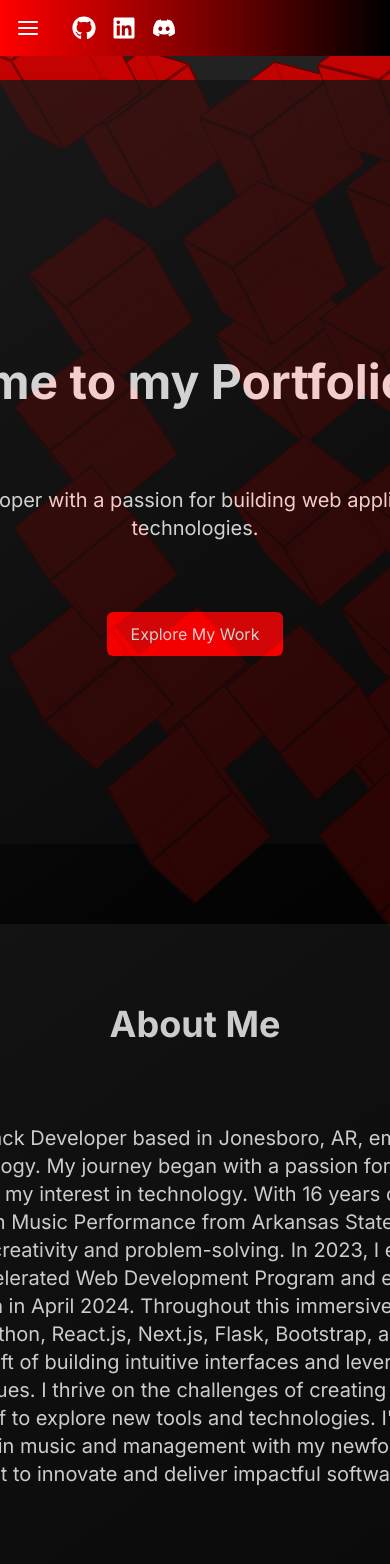
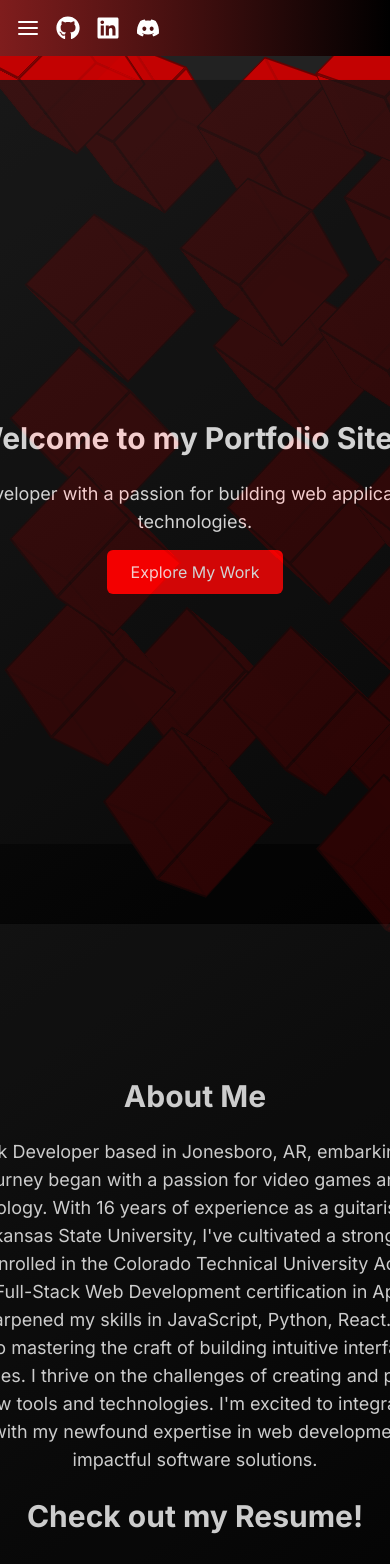
Before and after one commit to JBreyt24/Portfolio_Page, a Next.js app: page / in a window 390 px wide. Shown: the top 1564 px of the page. Built offline with nearby package versions, Linux system fonts and the light colour scheme.

Commit message:
updated mobile query and hamburger menu on nav

```diff
--- a/src/app/page.jsx
+++ b/src/app/page.jsx
@@ -10,6 +10,7 @@ import { FaGithub, FaLinkedin, FaDiscord } from 'react-icons/fa';
 export default function Home() {
   const [modalOpen, setModalOpen] = useState(false);
   const [currentProject, setCurrentProject] = useState(null);
+  const [resumeModalOpen, setResumeModalOpen] = useState(false);
 
   // Project Cards
   const projects = [
@@ -44,6 +45,14 @@ export default function Home() {
   const closeModal = () => {
     setModalOpen(false);
     setCurrentProject(null);
+  };
+
+  const openResumeModal = () => {
+    setResumeModalOpen(true);
+  };
+
+  const closeResumeModal = () => {
+    setResumeModalOpen(false);
   };
 
   // Cube animation
@@ -103,13 +112,13 @@ export default function Home() {
       <div className="background-container"></div>
       <div className="relative z-10">
         <Navbar />
-        <main className="w-full flex flex-col items-center justify-center flex-1 px-20 text-center mt-20">
+        <main className="w-full flex flex-col items-center justify-center flex-1 px-4 md:px-20 text-center mt-20">
 
           {/* Home Section */}
 
           <section id="home" className="min-h-screen flex flex-col items-center justify-center bg-secondary py-20 text-white obelisk">
             <div className="obelisk-content">
-              <h1 className="text-5xl font-bold mb-4">
+              <h1 className="text-3xl md:text-5xl font-bold mb-4">
                 <Typewriter
                   words={['Hi, I am Josh Breytspraak', 'Welcome to my Portfolio Site!']}
                   loop={false}
@@ -120,10 +129,10 @@ export default function Home() {
                   delaySpeed={1000}
                 />
               </h1>
-              <p className="mt-20 text-xl max-w-4xl">
+              <p className="mt-6 md:mt-20 text-lg md:text-xl max-w-4xl">
                 I&apos;m a Full Stack Web Developer with a passion for building web applications and exploring new technologies.
               </p>
-              <div className="mt-20">
+              <div className="mt-6 md:mt-20">
                 <a href="#projects" className="px-6 py-3 bg-primary text-white rounded-md hover:bg-red-700 transition duration-300">
                   Explore My Work
                 </a>
@@ -135,8 +144,8 @@ export default function Home() {
 
           <section id="about" className="min-h-screen flex flex-col items-center justify-center bg-secondary py-20 text-white obelisk">
             <div className="obelisk-content">
-              <h2 className="text-4xl font-bold mb-20">About Me</h2>
-              <p className="mt-4 text-xl max-w-4xl">
+              <h2 className="text-3xl md:text-4xl font-bold mb-6 md:mb-20">About Me</h2>
+              <p className="mt-4 text-lg md:text-xl max-w-4xl">
                 I&apos;m an Entry-Level Full Stack Developer based in Jonesboro, AR, embarking on a unique path into the world of technology.
                 My journey began with a passion for video games and music production, which sparked my interest in technology.
                 With 16 years of experience as a guitarist and a Bachelor&apos;s degree in Music Performance from Arkansas State University, I&apos;ve cultivated a strong foundation in creativity and problem-solving.
@@ -148,13 +157,14 @@ export default function Home() {
                 I thrive on the challenges of creating and problem-solving, constantly pushing myself to explore new tools and technologies.
                 I&apos;m excited to integrate my diverse background in music and management with my newfound expertise in web development to innovate and deliver impactful software solutions.
               </p>
-              <h3 className="text-4xl font-bold mt-20 mb-20">Check out my Resume!</h3>
+              <h3 className="text-3xl md:text-4xl font-bold mt-6 md:mt-20 mb-6 md:mb-20">Check out my Resume!</h3>
               <div className="mt-8">
-                <iframe
-                  src="/dev-resume.pdf"
-                  title="Resume"
-                  className="w-full h-screen"
-                />
+                <button
+                  onClick={openResumeModal}
+                  className="px-6 py-3 bg-primary text-white rounded-md hover:bg-red-700 transition duration-300"
+                >
+                  View Resume
+                </button>
               </div>
             </div>
           </section>
@@ -163,14 +173,14 @@ export default function Home() {
 
           <section id="projects" className="min-h-screen flex flex-col items-center justify-center bg-secondary py-20 text-white obelisk">
             <div className="obelisk-content">
-              <h2 className="text-4xl font-bold mb-4">Projects</h2>
+              <h2 className="text-3xl md:text-4xl font-bold mb-4">Projects</h2>
               <div className="flex flex-wrap justify-center max-w-6xl mt-6 py-10">
                 {projects.map((project, index) => (
                   <div
                     key={index}
                     className="p-4 md:p-6 mx-2 md:mx-4 text-center border rounded-xl bg-black text-white cursor-pointer transition-transform transform hover:scale-105"
                     onClick={() => openModal(project)}
-                    style={{ minWidth: '280px', maxWidth: '320px' }} // Adjust min and max width as needed
+                    style={{ minWidth: '280px', maxWidth: '320px' }}
                   >
                     <Image
                       src={project.image}
@@ -179,7 +189,7 @@ export default function Home() {
                       height={180}
                       className="object-cover rounded-md mb-4 transition-transform transform hover:scale-110"
                     />
-                    <h3 className="text-xl md:text-2xl font-bold">{project.title}</h3> {/* Adjust text size as needed */}
+                    <h3 className="text-xl md:text-2xl font-bold">{project.title}</h3>
                     <p className="mt-2">{project.description}</p>
                   </div>
                 ))}
@@ -187,29 +197,28 @@ export default function Home() {
             </div>
           </section>
 
-
           {/* Contact Section */}
 
           <section id="contact" className="min-h-screen flex flex-col items-center justify-center bg-secondary py-20 text-white obelisk">
             <div className="obelisk-content text-center">
-              <h2 className="text-4xl font-bold mb-20 transition-all duration-300 hover:text-primary hover:text-5xl">
+              <h2 className="text-3xl md:text-4xl font-bold mb-6 md:mb-20 transition-all duration-300 hover:text-primary hover:text-5xl">
                 Let&#39;s Connect!
               </h2>
-              <p className="text-xl max-w-md mb-8">
+              <p className="text-lg md:text-xl max-w-md mb-8">
                 Feel free to reach out to me via email or connect with me on social media:
               </p>
               <div className="flex flex-col space-y-4 items-center">
-                <a href="mailto:jbreytdev@gmail.com" className="text-primary underline text-2xl mb-8 transition-all duration-300 hover:text-blue-700">
+                <a href="mailto:jbreytdev@gmail.com" className="text-primary underline text-xl md:text-2xl mb-8 transition-all duration-300 hover:text-blue-700">
                   jbreytdev@gmail.com
                 </a>
                 <div className="flex space-x-4">
-                  <a href="https://github.com/JBreyt24" target="_blank" rel="noopener noreferrer" className="text-primary text-5xl transition-all duration-300 hover:text-green-700">
+                  <a href="https://github.com/JBreyt24" target="_blank" rel="noopener noreferrer" className="text-primary text-4xl md:text-5xl transition-all duration-300 hover:text-green-700">
                     <FaGithub />
                   </a>
-                  <a href="https://www.linkedin.com/in/josh-breytspraak-251624b0/" target="_blank" rel="noopener noreferrer" className="text-primary text-5xl transition-all duration-300 hover:text-blue-500">
+                  <a href="https://www.linkedin.com/in/josh-breytspraak-251624b0/" target="_blank" rel="noopener noreferrer" className="text-primary text-4xl md:text-5xl transition-all duration-300 hover:text-blue-500">
                     <FaLinkedin />
                   </a>
-                  <a href="https://discordapp.com/users/279118126027898890" target="_blank" rel="noopener noreferrer" className="text-primary text-5xl transition-all duration-300 hover:text-purple-600">
+                  <a href="https://discordapp.com/users/279118126027898890" target="_blank" rel="noopener noreferrer" className="text-primary text-4xl md:text-5xl transition-all duration-300 hover:text-purple-600">
                     <FaDiscord />
                   </a>
                 </div>
@@ -221,10 +230,9 @@ export default function Home() {
       </div>
 
       {/* Project Viewer */}
-
       {modalOpen && (
         <div className="fixed inset-0 flex items-center justify-center z-50 bg-dark bg-opacity-75 text-center">
-          <div className="relative bg-red-900 p-8 rounded-lg max-w-7xl w-full">
+          <div className="relative bg-red-900 p-8 rounded-lg max-w-7xl w-full mx-4">
             <button
               className="absolute top-4 right-4 text-white text-2xl"
               onClick={closeModal}
@@ -240,6 +248,27 @@ export default function Home() {
         </div>
       )}
 
+      {/* Resume Viewer */}
+      {resumeModalOpen && (
+        <div className="fixed inset-0 flex items-center justify-center z-50 bg-dark bg-opacity-75 text-center">
+          <div className="relative bg-red-900 p-8 rounded-lg max-w-7xl w-full mx-4">
+            <button
+              className="absolute top-4 right-4 text-white text-2xl"
+              onClick={closeResumeModal}
+            >
+              &times;
+            </button>
+            <h2 className="text-3xl md:text-4xl font-bold mb-4">My Resume</h2>
+            <div className="flex justify-center">
+              <iframe
+                src="/dev-resume.pdf"
+                title="Resume"
+                className="w-full h-96 md:h-[80vh]"
+              />
+            </div>
+          </div>
+        </div>
+      )}
 
     </div>
   );
--- a/src/components/Navbar.jsx
+++ b/src/components/Navbar.jsx
@@ -1,19 +1,21 @@
+"use client"
 
 import { FaGithub, FaLinkedin, FaDiscord } from 'react-icons/fa';
-import Link from 'next/link';
-import React from 'react';
-import { AlignJustify } from 'lucide-react'; // import this for the hamburger icon
-
-
+import React, { useState } from 'react';
+import { AlignJustify } from 'lucide-react'; // Import this for the hamburger icon
 
 export default function Navbar() {
+    const [menuOpen, setMenuOpen] = useState(false);
+
+    const toggleMenu = () => {
+        setMenuOpen(!menuOpen);
+    };
+
     return (
-        <>
+        <nav className="flex fixed top-0 left-0 w-full bg-gradient-to-r from-red-900 to-black p-4 z-50 justify-between items-center lg:justify-center">
 
             {/* Desktop Navbar */}
-
-            <nav className="hidden lg:flex fixed top-0 left-0 bg-red-black-gradient p-4 z-50 w-full justify-center">
-                <ul className="flex justify-center space-x-8 text-white">
+            <ul className="hidden lg:flex space-x-8 text-white">
                 <li>
                     <a href="#home" className="hover:text-primary">Home</a>
                 </li>
@@ -38,42 +40,50 @@ export default function Navbar() {
                     </a>
                 </li>
             </ul>
-            </nav>
 
             {/* Mobile Navbar */}
+            <div className="lg:hidden flex items-center">
+                {/* Hamburger Menu */}
+                <button onClick={toggleMenu} className="text-white focus:outline-none">
+                    <AlignJustify size={24} />
+                </button>
 
-            <nav className="lg:hidden flex fixed top-0 left-0 bg-red-black-gradient p-4 z-50 w-full justify-left">
-                <ul className="flex justify-center space-x-8 text-white">
-                    <div className="relative group">
-                        <a className="text-md active:font-bold hover:text-blue-400 text-lg text-center w-full no-underline sm:w-auto sm:pr-4 py-2 sm:py-1" >
-                        <AlignJustify />
+                {/* Space */}
+                <div className="ml-4 flex-grow"></div>
+
+                {/* Social Media Icons */}
+                <div className="flex justify-center space-x-4">
+                    <a href="https://github.com/JBreyt24" target="_blank" rel="noopener noreferrer" className="text-white hover:text-primary">
+                        <FaGithub className="w-6 h-6" />
                     </a>
-                        <div className="absolute z-10 hidden bg-grey-200 group-hover:block">
-                            <div className="px-2 pt-2 pb-4 bg-red-200 shadow-lg">
-                                <div className="dropdown-menu">
-                                    <ul>
-                                        <li><a href="#home" className=" dropdown-item">Home </a></li>
-                                        <li><a href="#about" className=" dropdown-item">About </a></li>
-                                        <li><a href="#projects" className=" dropdown-item">Projects </a></li>
-                                        <li><a href="#contact" className=" dropdown-item">Contact </a></li>
+                    <a href="https://www.linkedin.com/in/josh-breytspraak-251624b0/" target="_blank" rel="noopener noreferrer" className="text-white hover:text-primary">
+                        <FaLinkedin className="w-6 h-6" />
+                    </a>
+                    <a href="https://discordapp.com/users/279118126027898890" target="_blank" rel="noopener noreferrer" className="text-white hover:text-primary">
+                        <FaDiscord className="w-6 h-6" />
+                    </a>
+                </div>
+            </div>
+
+            {/* Mobile Menu */}
+            {menuOpen && (
+                <div className="lg:hidden absolute top-full left-0 bg-red-900 w-full py-4 text-white">
+                    <ul className="flex flex-col space-y-4 items-center">
+                        <li>
+                            <a href="#home" className="hover:text-primary">Home</a>
+                        </li>
+                        <li>
+                            <a href="#about" className="hover:text-primary">About</a>
+                        </li>
+                        <li>
+                            <a href="#projects" className="hover:text-primary">Projects</a>
+                        </li>
+                        <li>
+                            <a href="#contact" className="hover:text-primary">Contact</a>
+                        </li>
                     </ul>
                 </div>
-                            </div>
-                        </div>
-                    </div>
-                        <li className="flex items-center space-x-4">
-                            <a href="https://github.com/JBreyt24" target="_blank" rel="noopener noreferrer" className="hover:text-primary">
-                                <FaGithub className="w-6 h-6" />
-                            </a>
-                            <a href="https://www.linkedin.com/in/josh-breytspraak-251624b0/" target="_blank" rel="noopener noreferrer" className="hover:text-primary">
-                                <FaLinkedin className="w-6 h-6" />
-                            </a>
-                            <a href="https://discordapp.com/users/279118126027898890" target="_blank" rel="noopener noreferrer" className="hover:text-primary">
-                                <FaDiscord className="w-6 h-6" />
-                            </a>
-                        </li>
-                </ul>
+            )}
         </nav>
-        </>
     );
 }
```
Lines whose indentation alone changed are shown as unchanged.
